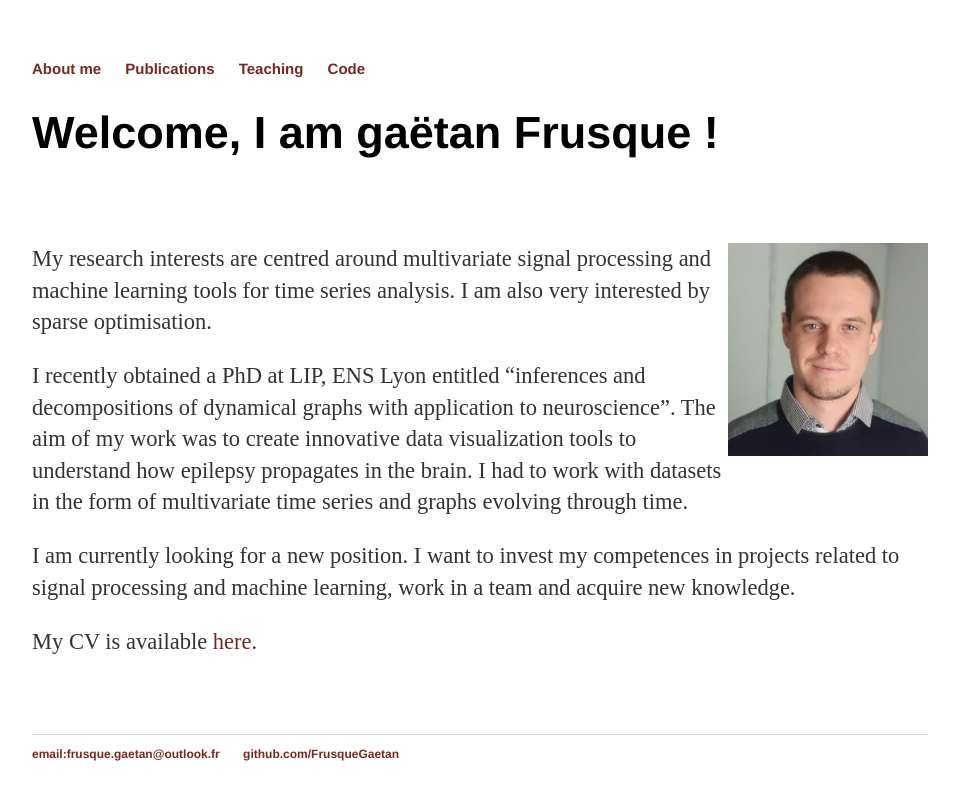
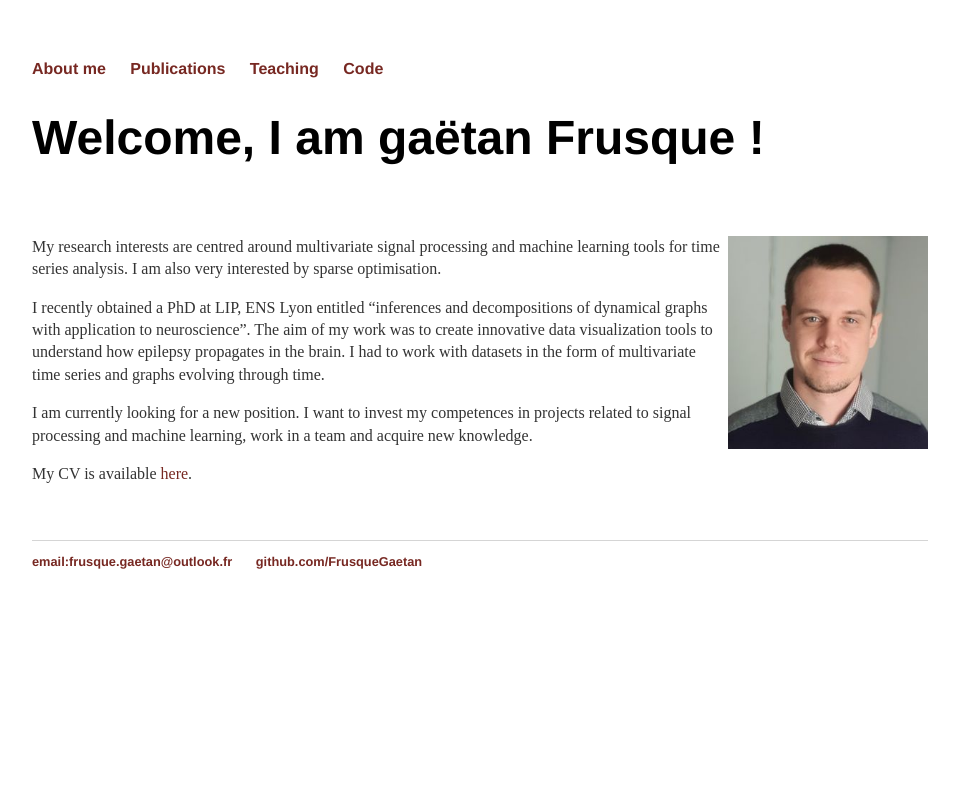
Before and after one commit to FrusqueGaetan/FrusqueGaetan.github.io, a Jekyll site: the page built from index.md, in a window 1280 px wide. Shown: the top 800 px of the page, without its empty margins (160-1119 px from the left). Built offline with Jekyll 4.4.1, drawn with Linux system fonts in a browser that asks for light colours.

Commit message:
fontsize

```diff
--- a/css/main.css
+++ b/css/main.css
@@ -1,7 +1,7 @@
 body {
     margin: 60px auto;
     width: 70%;
-    font-size: 15px;
+    font-size: 16px;
 }
 nav ul, footer ul {
     font-family:'Helvetica', 'Arial', 'Sans-Serif';
@@ -25,7 +25,7 @@ h1 {
     font-family:'Helvetica', 'Arial', 'Sans-Serif';
 }
 p {
-    font-size: 1.5em;
+    font-size: 16px;
     line-height: 1.4em;
     color: #333;
 }
```
Also changed, not shown: index.md (line endings or trailing spaces).
